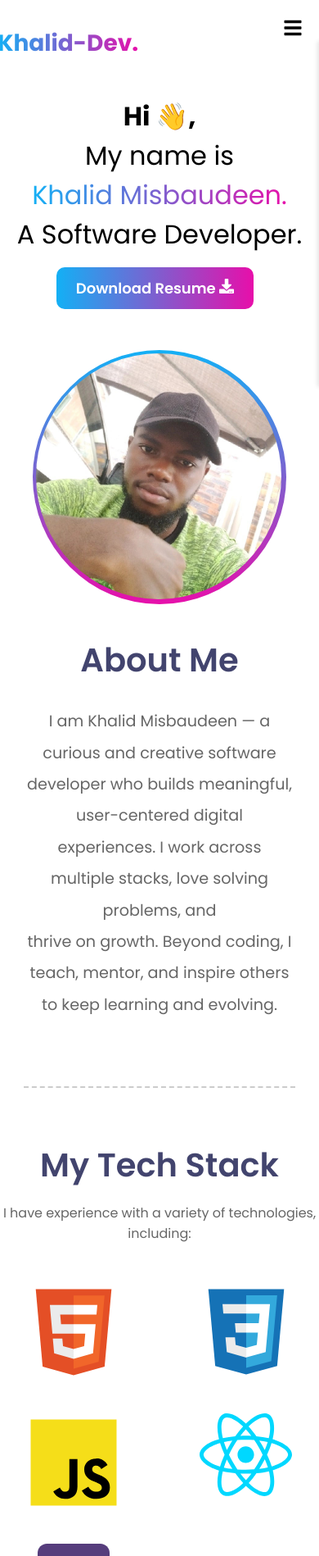
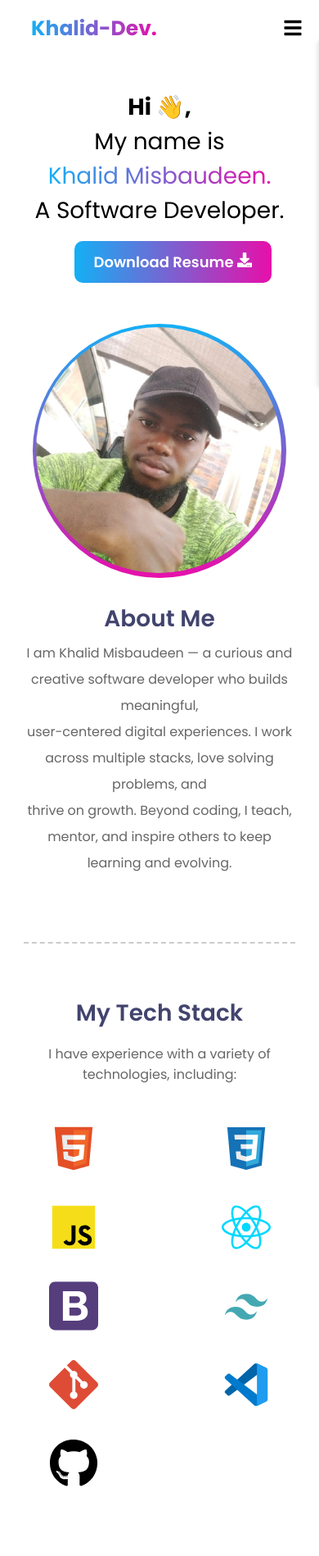
Before and after one commit to Khalid-dev24/my-portfolio, a React (Vite) app: page / in a window 390 px wide. Shown: the top 1898 px of the page at 82% size. Built offline with nearby package versions, Linux system fonts and the light colour scheme.

Commit message:
removed the nav-icons, fixed footer, and update responsiveness

```diff
--- a/src/components/Footer.jsx
+++ b/src/components/Footer.jsx
@@ -32,8 +32,7 @@ const Footer = () => {
 
         <div className="footer-logo">
           <h3 className="logo-main">
-            {"{024}"} <br />
-            <span>Khalid</span>
+            {"Khalid-dev"}
           </h3>
         </div>
 
--- a/src/components/Navbar.jsx
+++ b/src/components/Navbar.jsx
@@ -70,7 +70,7 @@ const Navbar = () => {
 
 
 
-        <div className="fa">
+        {/* <div className="fa">
           <a href="https://drive.google.com/file/d/1CBtnRtyLr66NCXbu5dvw0YZ5uPPaTLBc/view?usp=sharing" target="_blank" rel="noopener noreferrer">
             <FaDownload className="nav-icon" />
           </a>
@@ -80,7 +80,7 @@ const Navbar = () => {
           <a href="https://linkedin.com/in/khalid-misbaudeen" target="_blank" rel="noopener noreferrer">
             <FaLinkedin className="nav-icon"/>
           </a>
-        </div>
+        </div> */}
       </div>
 
       <div className="hamburger" onClick={toggleSidebar}>
--- a/src/responsiveness.css
+++ b/src/responsiveness.css
@@ -11,10 +11,9 @@
       font-size: 24px;
       cursor: pointer;
     }
-
-    .logo {
-       margin-left: -14rem;
-        margin-top: 1rem;
+     .logo {
+      margin-right: 10rem;
+      font-size: 25px;
     }
 
     .hero {
@@ -28,12 +27,12 @@
 
     .hero-button {
       margin-left: 3rem;
-
+      font-size: 18px;
     }
 
     .hero-content h1, .hero-content p {
         text-align: center;
-        font-size: 32px;
+        font-size: 28px;
     }
 
     .hero-img img {
@@ -48,11 +47,28 @@
         padding: 0 2rem;
     }
 
+    .about-me h1 {
+      font-size: 28px;
+      line-height: 0.7;
+    }
+
+    .about-me p {
+      font-size: 16px;
+    }
+
     .work-experience, .edeucation {
       display: none;
     }
 
+    .stack-title {
+      font-size: 28px;
+    }
 
+    .stack-description {
+      font-size: 16px;
+      margin-bottom: 2rem;
+      padding: 0 2rem;
+    }
 
     .stack-list {
         display: grid;
@@ -62,9 +78,47 @@
     }
 
     .stack-item {
-      font-size: 1rem;
+      font-size: 0.5rem;
       margin-left: 0;
     }
+
+    .stack-item svg {
+      width: 60px;
+      height: 60px;
+    }
+
+    .certificates-section h2 {
+      font-size: 28px;
+      margin-top: -4rem;
+    }
+
+    .certificates-section p {
+      font-size: 16px;
+      padding: 0 2rem;
+    }
+
+    .certificates-grid {
+      margin: 0 2rem;
+      gap: 1rem;
+    }
+
+    .projects-header h2{
+      font-size: 28px;
+    }
+
+    .projects-header p {
+      font-size: 16px;
+      padding: 0 2rem;
+    }
+
+    .contact-container {
+      font-size: 28px;
+    }
+
+    .contact-container p {
+      font-size: 16px;
+    }
+
 
     .footer-top {
       border-bottom: none;
```
